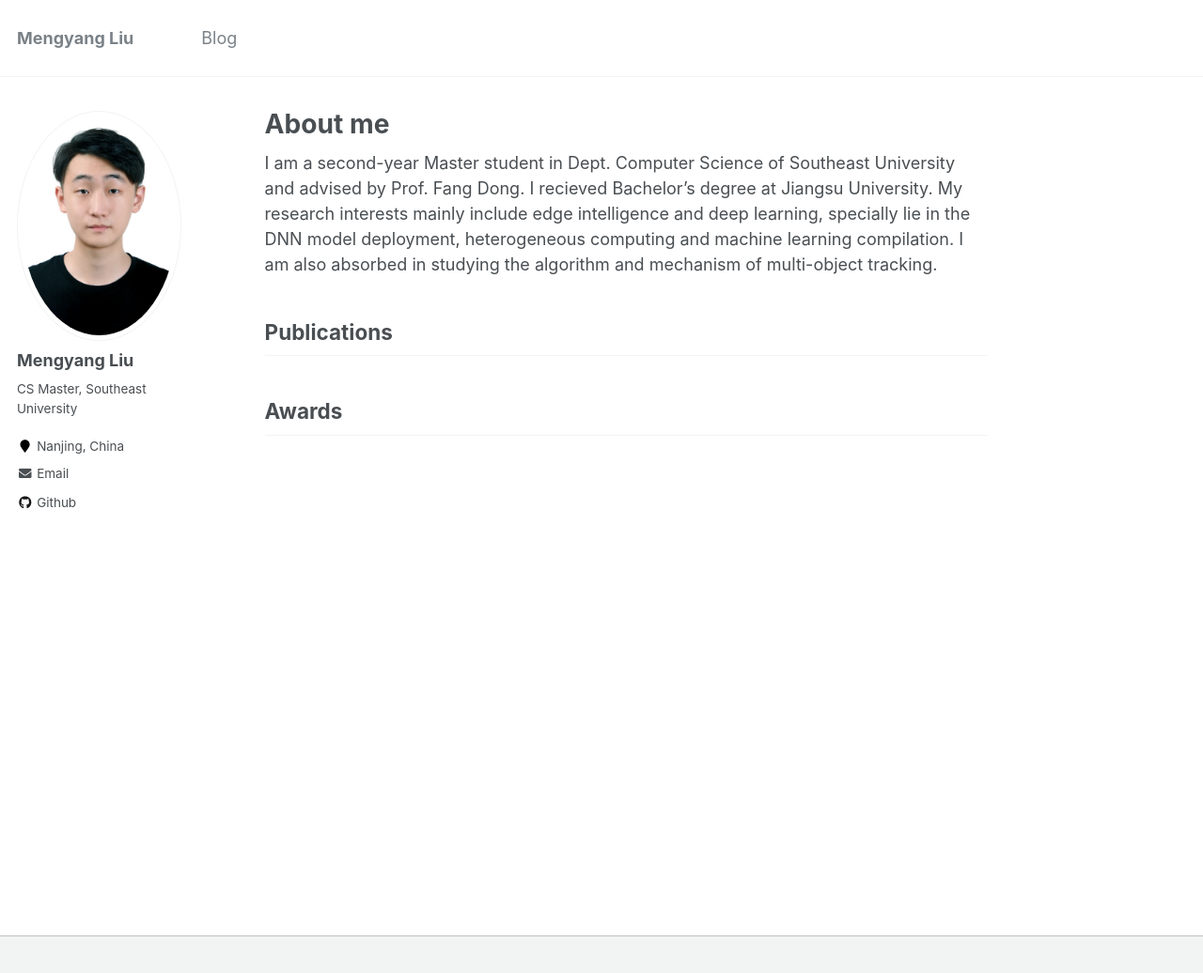
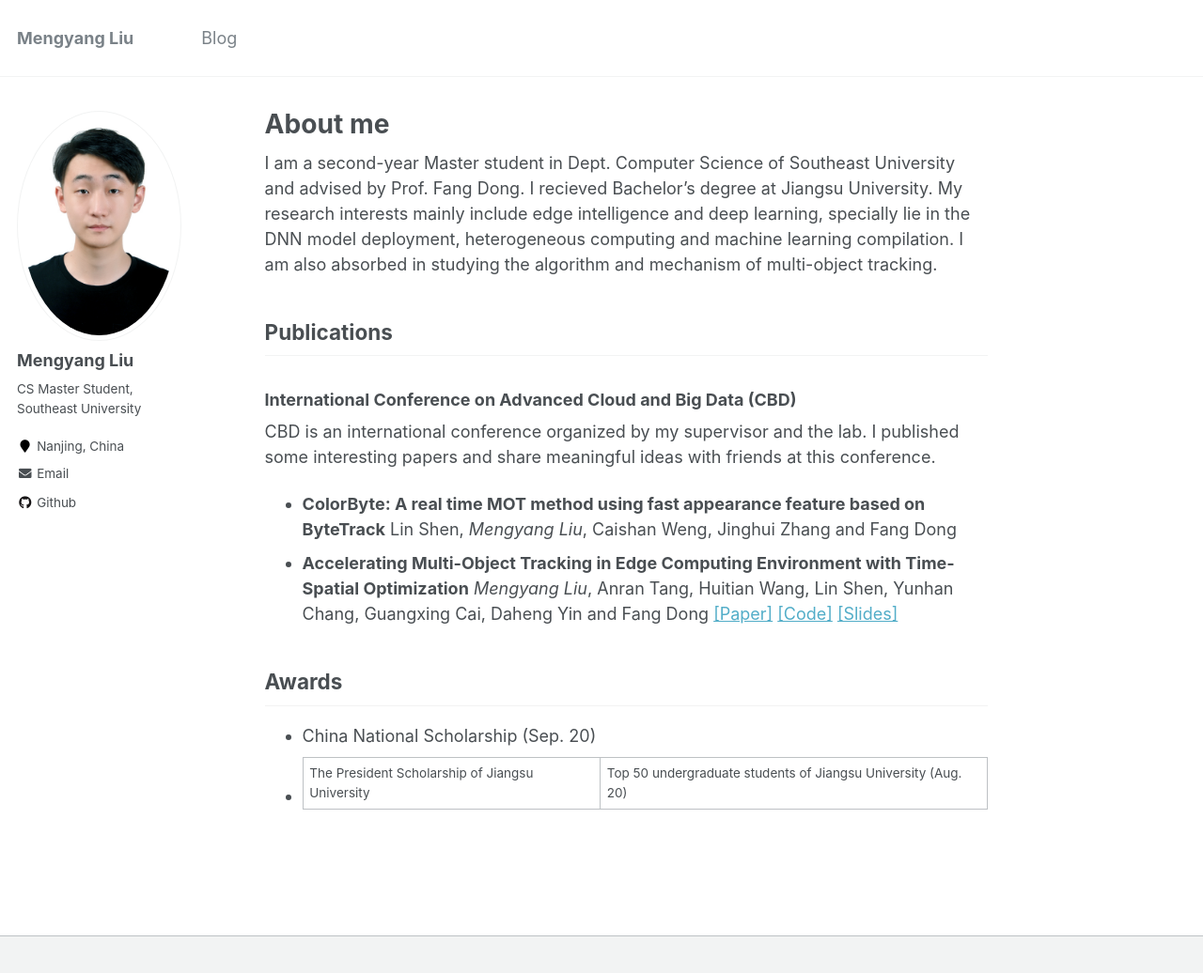
Before and after one commit to liu-mengyang/liu-mengyang.github.io, a Jekyll site: the page built from _pages/about.md, in a window 1280 px wide and 1069 px high. Shown: the top 1036 px of the window at 94% size. Built offline with Jekyll 4.4.1, drawn with Linux system fonts in a browser that asks for light colours.

Commit message:
Update about

```diff
--- a/_config.yml
+++ b/_config.yml
@@ -82,7 +82,7 @@ analytics:
 author:
   name             : "Mengyang Liu"
   avatar           : "profile.jpg"
-  bio              : "CS Master, Southeast University"
+  bio              : "CS Master Student, Southeast University"
   location         : "Nanjing, China"
   employer         :
   pubmed           :
--- a/_pages/about.md
+++ b/_pages/about.md
@@ -13,4 +13,17 @@ I am a second-year Master student in Dept. Computer Science of Southeast Univers
 
 ## Publications
 
+### International Conference on Advanced Cloud and Big Data (CBD)
+
+CBD is an international conference organized by my supervisor and the lab. I published some interesting papers and share meaningful ideas with friends at this conference.
+
+- **ColorByte: A real time MOT method using fast appearance feature based on ByteTrack**
+  Lin Shen, *Mengyang Liu*, Caishan Weng, Jinghui Zhang and Fang Dong
+- **Accelerating Multi-Object Tracking in Edge Computing Environment with Time-Spatial Optimization**
+  *Mengyang Liu*, Anran Tang, Huitian Wang, Lin Shen, Yunhan Chang, Guangxing Cai, Daheng Yin and Fang Dong
+  [[Paper]](https://liumengyang.xyz/pdf/cbd2021.pdf) [[Code]](https://github.com/liu-mengyang/MOTinA) [[Slides]](https://liumengyang.xyz/slides/cbd2021.pdf)
+
 ## Awards
+
+- China National Scholarship (Sep. 20)
+- The President Scholarship of Jiangsu University | Top 50 undergraduate students of Jiangsu University (Aug. 20)
```
